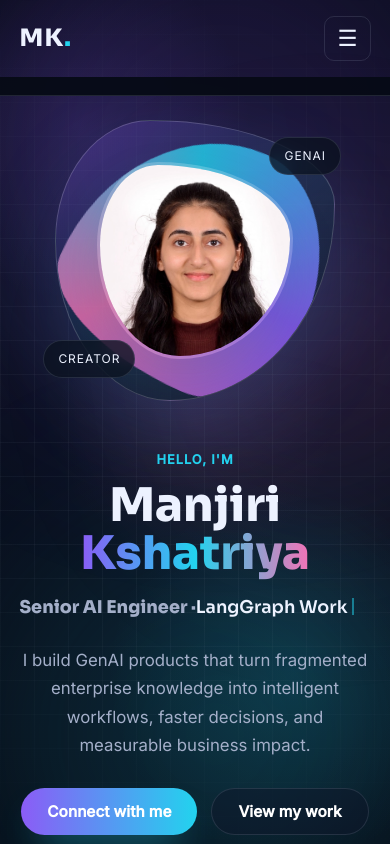
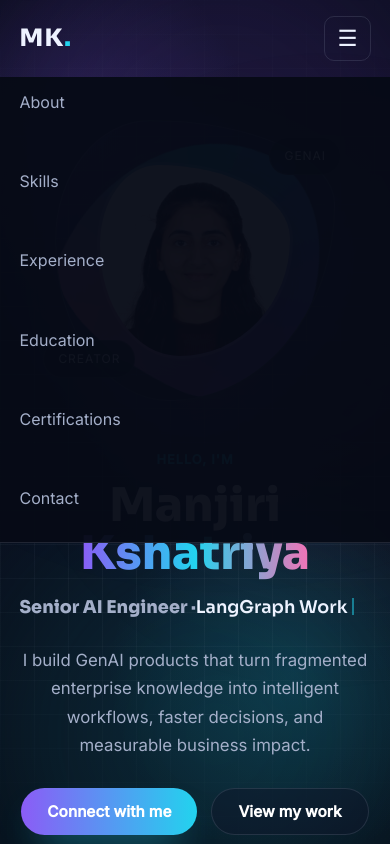
Before and after one commit to ManjiriKshatriya/portfolio, a React (Vite) app: page / in a window 390 px wide. Shown: the top 844 px of the page. Built offline with nearby package versions, Linux system fonts and the light colour scheme; no server answers.

Commit message:
horizontal nav changes for mobile view

```diff
--- a/src/styles.css
+++ b/src/styles.css
@@ -143,13 +143,14 @@ h1, h2, h3, h4, .logo { font-family: Sora, sans-serif; }
   bottom: -6px;
   width: 0;
   height: 2px;
-  border-radius: 99px;
   background: linear-gradient(90deg, var(--a), var(--b));
   transition: width 0.25s ease;
 }
 
-.nav li a:hover { color: var(--tx); }
-.nav li a:hover::after { width: 100%; }
+.nav li a:hover::after,
+.nav li a.active::after {
+  width: 100%;
+}
 
 .burger {
   display: none;
@@ -905,13 +906,21 @@ footer {
     padding: 0 5vw 18px;
     background: rgba(7, 11, 22, 0.96);
     border-bottom: 1px solid var(--bd);
-    max-height: 0;
-    overflow: hidden;
+    max-height: min(70vh, 520px);
+    overflow-y: auto;
+    overflow-x: hidden;
+    -webkit-overflow-scrolling: touch;
     transition: max-height 0.35s ease;
   }
 
-  .nav ul.open { max-height: 420px; }
-  .nav li a { display: block; padding: 12px 0; }
+  .nav ul.open {
+    max-height: min(70vh, 520px);
+  }
+
+  .nav li a {
+    display: block;
+    padding: 12px 0;
+  }
 
   .hero {
     text-align: center;
```
